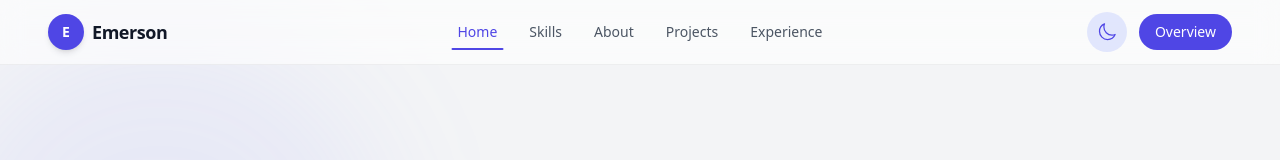
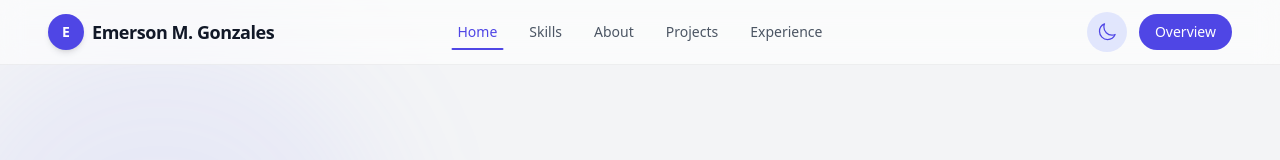
Before and after one commit to Emerson-13/my-portfolio, a React (Vite) app: page / in a window 1280 px wide. Shown: the top 160 px of the page. Built offline with nearby package versions, Linux system fonts and the light colour scheme.

Commit message:
new overview layout design and name for logo

```diff
--- a/src/Pages/WelcomePage.jsx
+++ b/src/Pages/WelcomePage.jsx
@@ -145,17 +145,18 @@ const WelcomePage = () => {
         <div className="relative flex items-center justify-between h-16 px-6 sm:px-8 lg:px-12 max-w-7xl mx-auto">
 
           {/* Logo — anchored left, acts as a "back to top" link */}
+                    {/* Logo — anchored left, acts as a "back to top" link */}
           <button
             type="button"
             onClick={handleLogoClick}
-            className="flex items-center gap-2 shrink-0 group"
+            className="flex items-center gap-2 shrink-0 group min-w-0"
             aria-label="Go to top"
           >
-            <span className="flex items-center justify-center w-9 h-9 rounded-full bg-indigo-600 text-white text-sm font-bold shadow-md group-hover:bg-indigo-700 transition-colors">
+            <span className="flex items-center justify-center w-9 h-9 rounded-full bg-indigo-600 text-white text-sm font-bold shadow-md shrink-0 group-hover:bg-indigo-700 transition-colors">
               E
             </span>
-            <span className="text-lg font-semibold tracking-tight text-gray-900 dark:text-white group-hover:text-indigo-600 dark:group-hover:text-indigo-300 transition-colors">
-              Emerson
+            <span className="text-base sm:text-lg font-semibold tracking-tight text-gray-900 dark:text-white group-hover:text-indigo-600 dark:group-hover:text-indigo-300 transition-colors truncate max-w-[9rem] sm:max-w-none">
+              Emerson M. Gonzales
             </span>
           </button>
 
```
